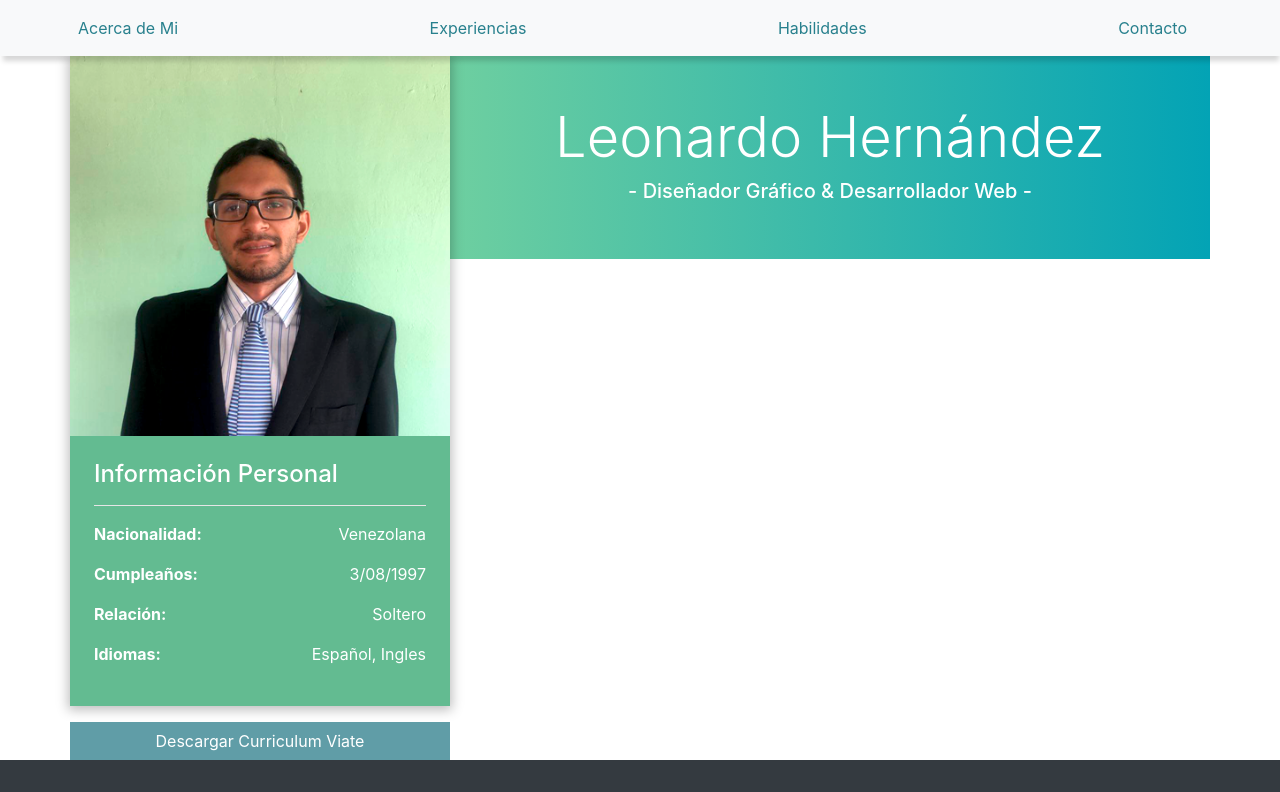
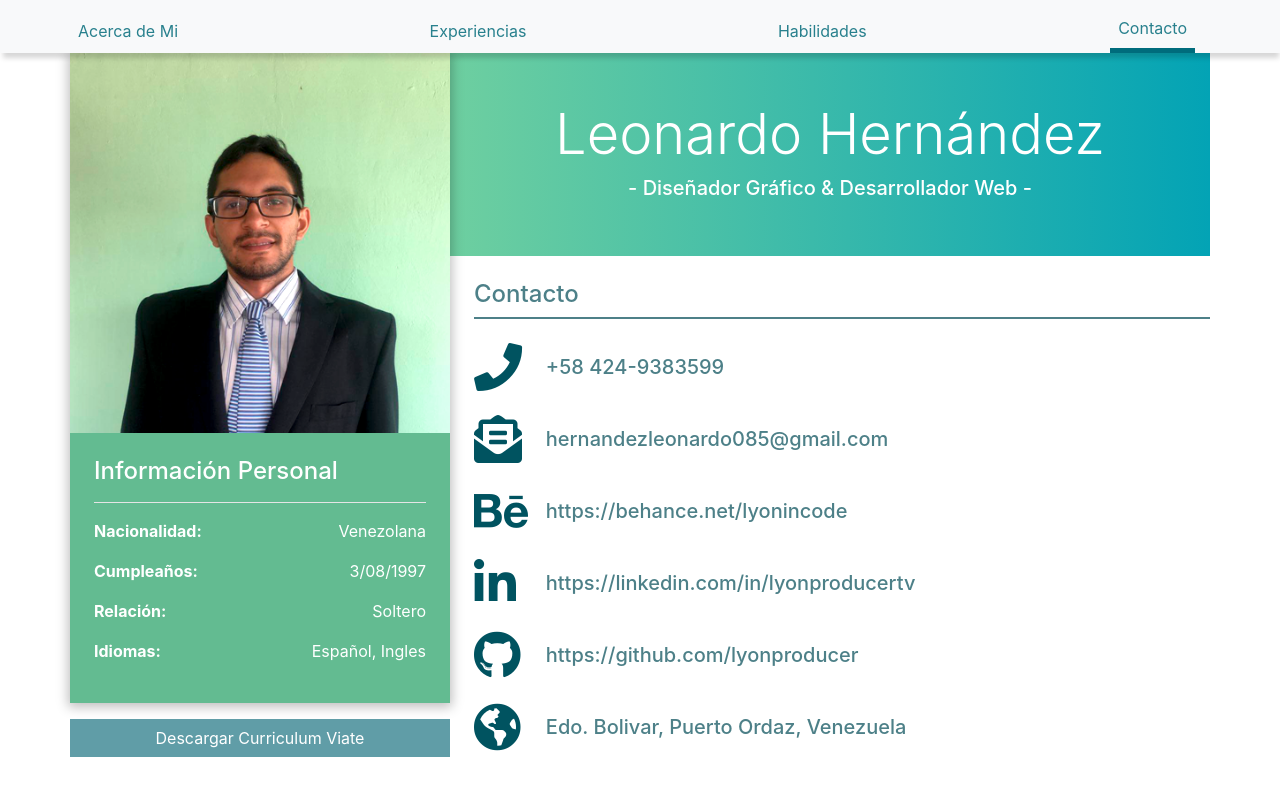
Before and after one commit to lyonproducer/A-LeonardoPortfolio, an Angular app: page /contact in a window 1280 px wide. Before the commit this address led to /. Shown: the top 792 px of the page. Built offline with nearby package versions, Linux system fonts and the light colour scheme.

Commit message:
Leo contact ready

```diff
--- a/src/app/app.module.ts
+++ b/src/app/app.module.ts
@@ -8,6 +8,7 @@ import { AboutMeComponent } from './components/about-me/about-me.component';
 import { CoverProfileComponent } from './components/cover-profile/cover-profile.component';
 import { FooterComponent } from './components/footer/footer.component';
 import { SkillsComponent } from './components/skills/skills.component';
+import { ContactComponent } from './components/contact/contact.component';
 
 
 const routes: Route[] = [
@@ -16,6 +17,7 @@ const routes: Route[] = [
 
   {path: 'about-me', component: AboutMeComponent},
   {path: 'skills', component: SkillsComponent},
+  {path: 'contact', component: ContactComponent},
 
 ];
 
@@ -26,7 +28,8 @@ const routes: Route[] = [
     AboutMeComponent,
     CoverProfileComponent,
     FooterComponent,
-    SkillsComponent
+    SkillsComponent,
+    ContactComponent
   ],
   imports: [
     RouterModule.forRoot(routes),
--- a/src/app/components/about-me/about-me.component.html
+++ b/src/app/components/about-me/about-me.component.html
@@ -27,9 +27,8 @@
       <img class="" src="assets/img/lourdes_logo.jpg" alt="" height="100px">
       <div class="ml-3">
         <p class="card-text font-weight-bold">Nuestra Señora de Lourdes - Bachiller</p>
-        <p>Considero Bastante oportuno e interesante comenzar a laborar en el ámbito en el que me he estado formando los
-          ultimos años al cumplir con mi carrera universitaria y así, poder desempeñar todo lo que he aprendido hasta la
-          fecha.
+        <p>
+          La Unidad Educativa “Nuestra Señora de Lourdes” se encuentra constituida por diferentes instalaciones, construidas con el fin de proporcionar una adecuada enseñanza y preparación tanto educativa, como moral y ciudadana; con el fin de que los estudiantes Lourdistas reciban aprendizaje sobre diferentes ámbitos y logren emplear sus conocimientos adquiridos.
         </p>
 
         <div class="row d-flex justify-content-end">
@@ -46,9 +45,7 @@
       <img class="" src="assets/img/uneg.png" alt="" height="100px">
       <div class="ml-3">
         <p class="card-text font-weight-bold">Universidad Nacional Experimental de Guayana - Universidad</p>
-        <p>Considero Bastante oportuno e interesante comenzar a laborar en el ámbito en el que me he estado formando los
-          ultimos años al cumplir con mi carrera universitaria y así, poder desempeñar todo lo que he aprendido hasta la
-          fecha.
+        <p>Universidad Venezolana, nacida el 18 de marzo de 1938, educadora, forjadora de organización y desarrollo en la Educación Superior; fundada el 9 de marzo de 1982 mediante decreto presidencial N° 1.432 del Presidente Luis Herrera Campins.
         </p>
 
         <div class="row d-flex justify-content-end">
--- /dev/null
+++ b/src/app/components/contact/contact.component.css
@@ -0,0 +1,9 @@
+
+h5{
+
+  margin:0px;
+}
+
+a:hover {
+  color: #005360;
+}
--- /dev/null
+++ b/src/app/components/contact/contact.component.html
@@ -0,0 +1,68 @@
+<div class="container pl-4 pt-4 pr-0 mb-5">
+
+  <h4 class="title-color">Contacto</h4>
+  <div style="border-bottom: solid 2px #4D8088;"></div>
+
+  <div class="row mt-4">
+    <div class="col-1" style="color:#005360;">
+      <i class="fas fa-phone fa-3x "></i>
+    </div>
+
+    <div class="col-10 ml-2 d-flex align-items-center">
+      <h5 class="title-color">+58 424-9383599</h5>
+    </div>
+  </div>
+
+  <div class="row mt-4">
+    <div class="col-1" style="color:#005360;">
+      <i class="fas fa-envelope-open-text fa-3x"></i>
+    </div>
+
+    <div class="col-10 ml-2 d-flex align-items-center">
+      <h5 class="title-color">hernandezleonardo085@gmail.com</h5>
+    </div>
+  </div>
+
+  <div class="row mt-4">
+    <div class="col-1" style="color:#005360;">
+      <i class="fab fa-behance fa-3x" aria-hidden="true"></i>
+    </div>
+    <div class="col-10 ml-2 d-flex align-items-center">
+      <a target="_blank" href="https://behance.net/lyonincode">
+        <h5 class="title-color">https://behance.net/lyonincode</h5>
+      </a>
+    </div>
+  </div>
+
+  <div class="row mt-4">
+    <div class="col-1" style="color:#005360;">
+      <i class="fab fa-linkedin-in fa-3x"></i>
+    </div>
+    <div class="col-10 ml-2 d-flex align-items-center">
+      <a target="_blank" href="https://linkedin.com/in/lyonproducertv">
+        <h5 class="title-color">https://linkedin.com/in/lyonproducertv</h5>
+      </a>
+    </div>
+  </div>
+
+  <div class="row mt-4">
+    <div class="col-1" style="color:#005360;">
+      <i class="fab fa-3x fa-github"></i>
+    </div>
+    <div class="col-10 ml-2 d-flex align-items-center">
+      <a target="_blank" href="https://github.com/lyonproducer">
+        <h5 class="title-color">https://github.com/lyonproducer</h5>
+      </a>
+    </div>
+  </div>
+
+  <div class="row mt-4">
+    <div class="col-1" style="color:#005360;">
+      <i class="fas fa-globe-americas fa-3x"></i>
+    </div>
+    <div class="col-10 ml-2 d-flex align-items-center">
+      <h5 class="title-color">Edo. Bolivar, Puerto Ordaz, Venezuela</h5>
+    </div>
+  </div>
+
+</div>
--- /dev/null
+++ b/src/app/components/contact/contact.component.ts
@@ -0,0 +1,15 @@
+import { Component, OnInit } from '@angular/core';
+
+@Component({
+  selector: 'app-contact',
+  templateUrl: './contact.component.html',
+  styleUrls: ['./contact.component.css']
+})
+export class ContactComponent implements OnInit {
+
+  constructor() { }
+
+  ngOnInit() {
+  }
+
+}
--- a/src/app/components/footer/footer.component.css
+++ b/src/app/components/footer/footer.component.css
@@ -15,7 +15,6 @@
 }
 
 #myFooter .social-networks a:hover {
-  font-size: 35px;
   color: #e6e0e0;
   transition: 0.2s;
 }
--- a/src/app/components/navbar/navbar.component.css
+++ b/src/app/components/navbar/navbar.component.css
@@ -0,0 +1,9 @@
+.solid{
+
+  border-bottom: solid 5px #006c7c;
+
+}
+
+.navbar{
+  padding: 0.5rem 1rem 0rem 1rem !important;
+}
--- a/src/app/components/navbar/navbar.component.html
+++ b/src/app/components/navbar/navbar.component.html
@@ -2,10 +2,10 @@
 
   <div class="container navbar-nav">
 
-    <a class="nav-item nav-link active" routerLink="about-me">Acerca de Mi <span class="sr-only">(current)</span></a>
-    <a class="nav-item nav-link" href="#">Experiencias</a>
-    <a class="nav-item nav-link" routerLink="skills">Habilidades</a>
-    <a class="nav-item nav-link" href="#" >Contacto</a>
+    <a class="nav-item nav-link active" routerLinkActive="solid" routerLink="about-me">Acerca de Mi <span class="sr-only">(current)</span></a>
+    <a class="nav-item nav-link" routerLinkActive="solid" href="#">Experiencias</a>
+    <a class="nav-item nav-link" routerLinkActive="solid" routerLink="skills">Habilidades</a>
+    <a class="nav-item nav-link" routerLinkActive="solid" routerLink="contact" >Contacto</a>
 
   </div>
 </nav>
```
Also changed, not shown: 1 other file (tests, documents, lock files or other folders).
